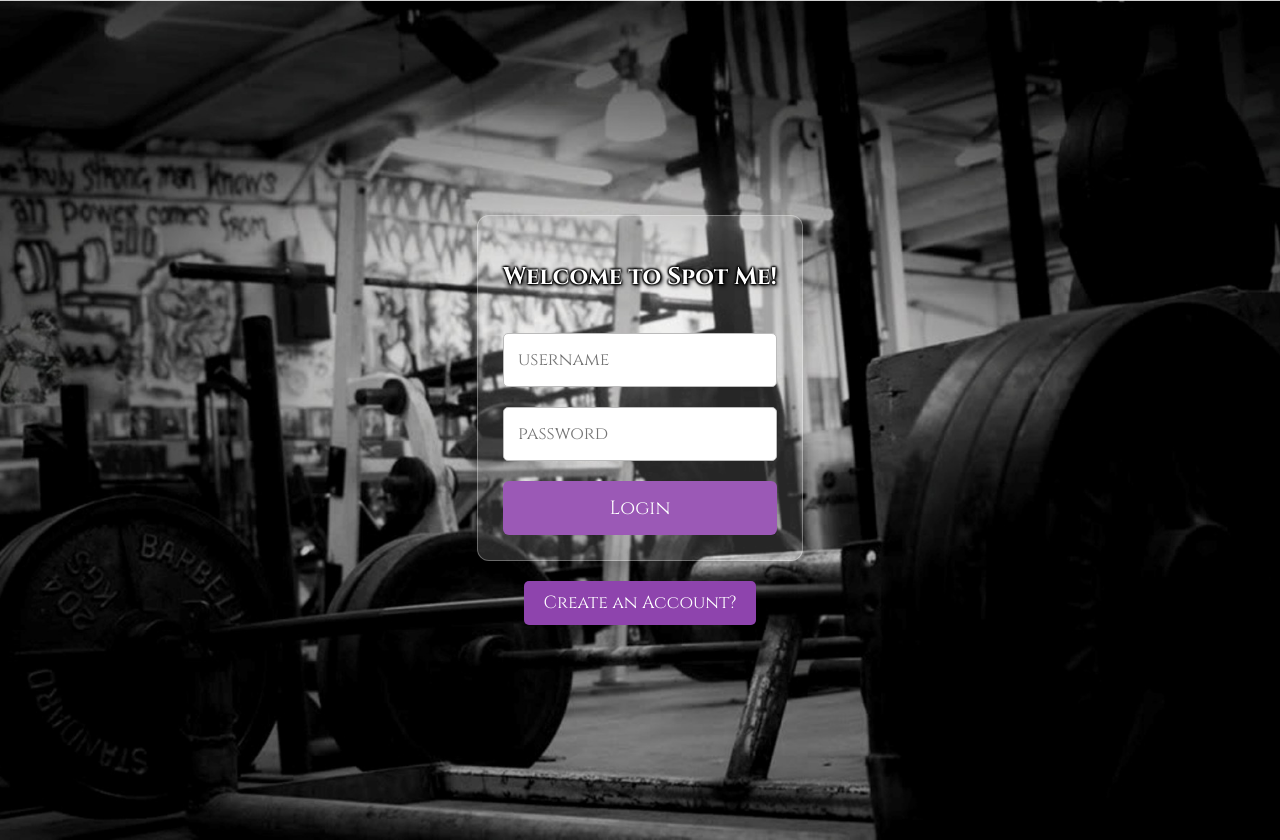
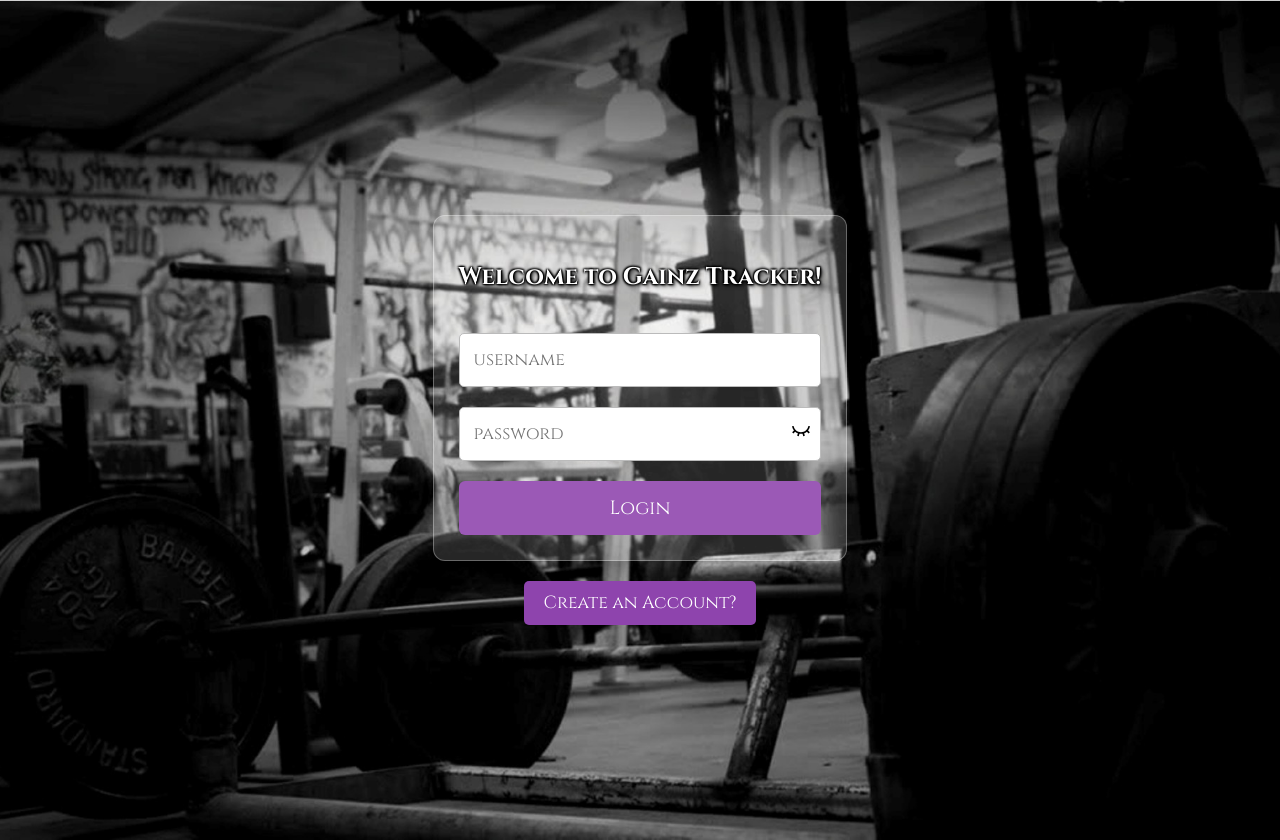
Before and after one commit to jsfiggins/gainzTracker, a React (Vite) app in the folder client/gainzTracker/: page / in a window 1280 px wide. Built offline with nearby package versions, Linux system fonts and the light colour scheme.

Commit message:
Bug fixes

```diff
--- a/client/gainzTracker/src/assets/components/AddWorkoutForm.jsx
+++ b/client/gainzTracker/src/assets/components/AddWorkoutForm.jsx
@@ -117,7 +117,7 @@ export default function AddWorkoutForm() {
         </div>
       ))}
       <br />
-      <button type="button" onClick={addExercise} className="add-exercise-button">Add Exercise</button>
+      <button type="button" onClick={addExercise} className="add-exercise-button"> Another Exercise Type </button>
       <button type="submit" className="submit-button">Track Workout</button>
 
       {/* Success Message */}
--- a/client/gainzTracker/src/assets/components/Form.jsx
+++ b/client/gainzTracker/src/assets/components/Form.jsx
@@ -1,8 +1,12 @@
 import React, { useState } from 'react';
+import { FontAwesomeIcon } from '@fortawesome/react-fontawesome';
+import { faEye } from '@fortawesome/free-solid-svg-icons';
+import { RiEyeCloseLine } from 'react-icons/ri';
 
 function Form(props) {
     const initState = { username: '', password: '' };
     const [formData, setFormData] = useState(initState);
+    const [showPassword, setShowPassword] = useState(false);
     const { isMember, submit, errMsg } = props;
 
     function handleChange(e) {
@@ -18,9 +22,13 @@ function Form(props) {
         submit(formData);
     }
 
+    function togglePasswordVisibility() {
+        setShowPassword(prevState => !prevState);
+    }
+
     return (
         <form className="auth-form" onSubmit={handleSubmit}>
-            <h2 className="form-title">Welcome to Spot Me!</h2>
+            <h2 className="form-title">Welcome to Gainz Tracker!</h2>
             <input
                 placeholder="username"
                 name="username"
@@ -28,13 +36,26 @@ function Form(props) {
                 onChange={handleChange}
                 className="input-field"
             />
+            <div className="password-field">
                 <input
                     placeholder="password"
                     name="password"
                     value={formData.password}
                     onChange={handleChange}
+                    type={showPassword ? "text" : "password"}
                     className="input-field"
                 />
+                <span
+                    onClick={togglePasswordVisibility}
+                    className="password-toggle-icon"
+                >
+                    {showPassword ? (
+                        <FontAwesomeIcon icon={faEye} />
+                    ) : (
+                        <RiEyeCloseLine />
+                    )}
+                </span>
+            </div>
             <button className="submit-button">{isMember ? "Login" : "Signup"}</button>
             {errMsg && <p className="error-message">{errMsg}</p>}
         </form>
--- a/client/gainzTracker/src/assets/components/NavBar.jsx
+++ b/client/gainzTracker/src/assets/components/NavBar.jsx
@@ -9,6 +9,12 @@ function Navbar(props) {
     setIsNavbarOpen(!isNavbarOpen);
   };
 
+  const closeNavbar = () => {
+    if (isNavbarOpen) {
+      setIsNavbarOpen(false);
+    }
+  };
+
   return (
     <div id="navbar" className={`navbar ${isNavbarOpen ? 'open' : ''}`}>
       {/* Button to toggle the navbar */}
@@ -16,17 +22,17 @@ function Navbar(props) {
         ☰
       </button>
       <div className={`navbar-links ${isNavbarOpen ? 'open' : ''}`}>
-        <Link to="/home">
+        <Link to="/home" onClick={closeNavbar}>
           <button className="navbar-button">Home</button>
         </Link>
-        <Link to="/log">
+        <Link to="/log" onClick={closeNavbar}>
           <button className="navbar-button">View Past Workouts</button>
         </Link>
-        <Link to="/add">
+        <Link to="/add" onClick={closeNavbar}>
           <button className="navbar-button">New Entry</button>
         </Link>
-        <Link to="/">
-          <button className="navbar-button" onClick={logout}>Logout</button>
+        <Link to="/" onClick={() => { logout(); closeNavbar(); }}>
+          <button className="navbar-button">Logout</button>
         </Link>
       </div>
     </div>
--- a/client/gainzTracker/src/index.css
+++ b/client/gainzTracker/src/index.css
@@ -117,6 +117,31 @@
     -1px 1px 2px #000000,
     1px 1px 2px #000000;
 }
+/* Input field styling */
+.input-field {
+  padding-right: 40px; /* Add space for the icon */
+  width: 100%; /* Ensure it spans the full width */
+  box-sizing: border-box; /* Includes padding and border in total width */
+}
+
+/* Password field container styling */
+.password-field {
+  position: relative; /* Allows absolute positioning of the icon inside it */
+  display: flex;
+  align-items: center;
+}
+
+/* Password toggle icon styling */
+.password-toggle-icon {
+  position: absolute;
+  right: 10px; /* Position it inside the input field */
+  top: 50%; /* Center it vertically */
+  transform: translateY(-50%); /* Adjust vertical alignment */
+  cursor: pointer;
+  color: black;
+  font-size: 20px;
+}
+
 
 .toggle-form-button {
   margin-top: 20px;
--- a/package.json
+++ b/package.json
@@ -13,6 +13,8 @@
   "author": "",
   "license": "ISC",
   "dependencies": {
+    "@fortawesome/free-solid-svg-icons": "^6.6.0",
+    "@fortawesome/react-fontawesome": "^0.2.2",
     "bcrypt": "^5.1.1",
     "dotenv": "^16.4.5",
     "express": "^4.19.2",
@@ -20,7 +22,8 @@
     "jsonwebtoken": "^9.0.2",
     "mongodb": "^6.7.0",
     "mongoose": "^8.5.1",
-    "morgan": "^1.10.0"
+    "morgan": "^1.10.0",
+    "react-icons": "^5.3.0"
   },
   "devDependencies": {
     "@vitejs/plugin-react": "^4.3.1",
```
Also changed, not shown: 1 other file (tests, documents, lock files or other folders). Lines whose indentation alone changed are shown as unchanged.
